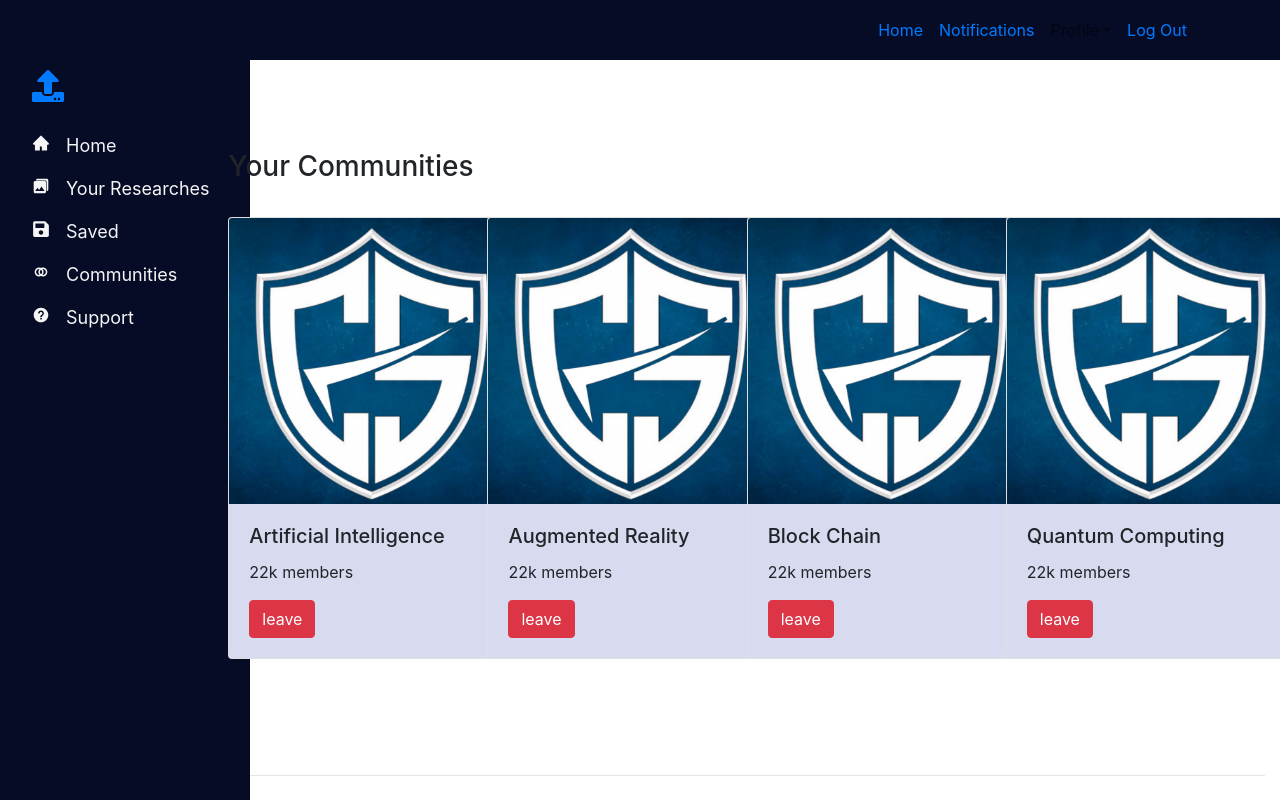
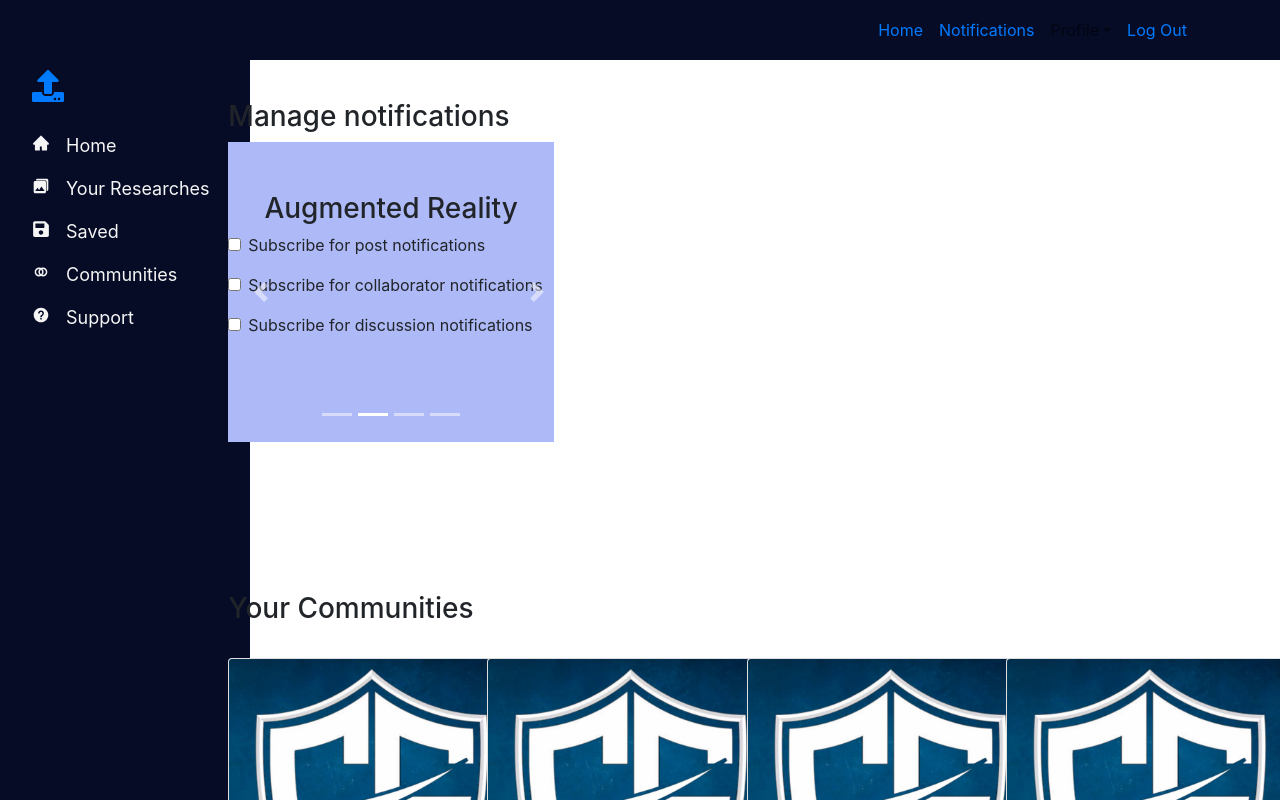
Before and after one commit to 0xmuralik/MajorProject, a React (Create React App) app in the folder Client/: page /communities in a window 1280 px wide. Shown: the top 800 px of the page. Built offline with nearby package versions, Linux system fonts and the light colour scheme.

Commit message:
moved-communities-notifications-from-profile-to-communities

```diff
--- a/Client/package.json
+++ b/Client/package.json
@@ -9,7 +9,7 @@
     "axios": "^0.21.1",
     "bootstrap": "^4.6.0",
     "jquery": "^3.6.0",
-    "multiselect-react-dropdown": "^1.6.11",
+    "multiselect-react-dropdown": "^1.6.13",
     "popper.js": "^1.16.1",
     "react": "^17.0.2",
     "react-bootstrap": "^1.5.2",
--- a/Client/src/components/dashboard/communities/Communities.js
+++ b/Client/src/components/dashboard/communities/Communities.js
@@ -7,6 +7,7 @@ import Row from 'react-bootstrap/Row';
 import Col from 'react-bootstrap/Col';
 import Header from '../header/Header';
 import SidePannel from '../sidepannel/SidePannel';
+import YourCommunities from '../profile/YourCommunities'
 
 function Communities() {
     return (
@@ -23,6 +24,11 @@ function Communities() {
 
                         </Col>
                         <Col sm={10}>
+                        <Row>
+                                        <Col sm={4}>
+                                        <YourCommunities/>
+                                        </Col>
+                                    </Row>
                         <div style={{ position: 'relative', top: '100px' }}>
                             <div style={{ padding: '50px 0px 50px 0px' }}>
                                 <h3>Your Communities</h3>
--- a/Client/src/components/dashboard/profile/UserProfile.js
+++ b/Client/src/components/dashboard/profile/UserProfile.js
@@ -74,11 +74,6 @@ const UserProfile = () => {
 
                                 <Container >
                                     <Row>
-                                        <Col sm={4}>
-                                        <YourCommunities/>
-                                        </Col>
-                                    </Row>
-                                    <Row>
                                         <Col sm={10}>
                                         <UserActivity/>
                                         </Col>
--- a/Client/src/components/dashboard/profile/YourCommunities.js
+++ b/Client/src/components/dashboard/profile/YourCommunities.js
@@ -9,7 +9,7 @@ import rImg from "../Utils/Images/logo.jpeg";
 function YourCommunities() {
     return (
         <div  class='pad'>
-            <h3>Communties</h3>
+            <h3>Manage notifications</h3>
             <div class=''>
 
             <Carousel>
```
Also changed, not shown: 1 other file (tests, documents, lock files or other folders).
